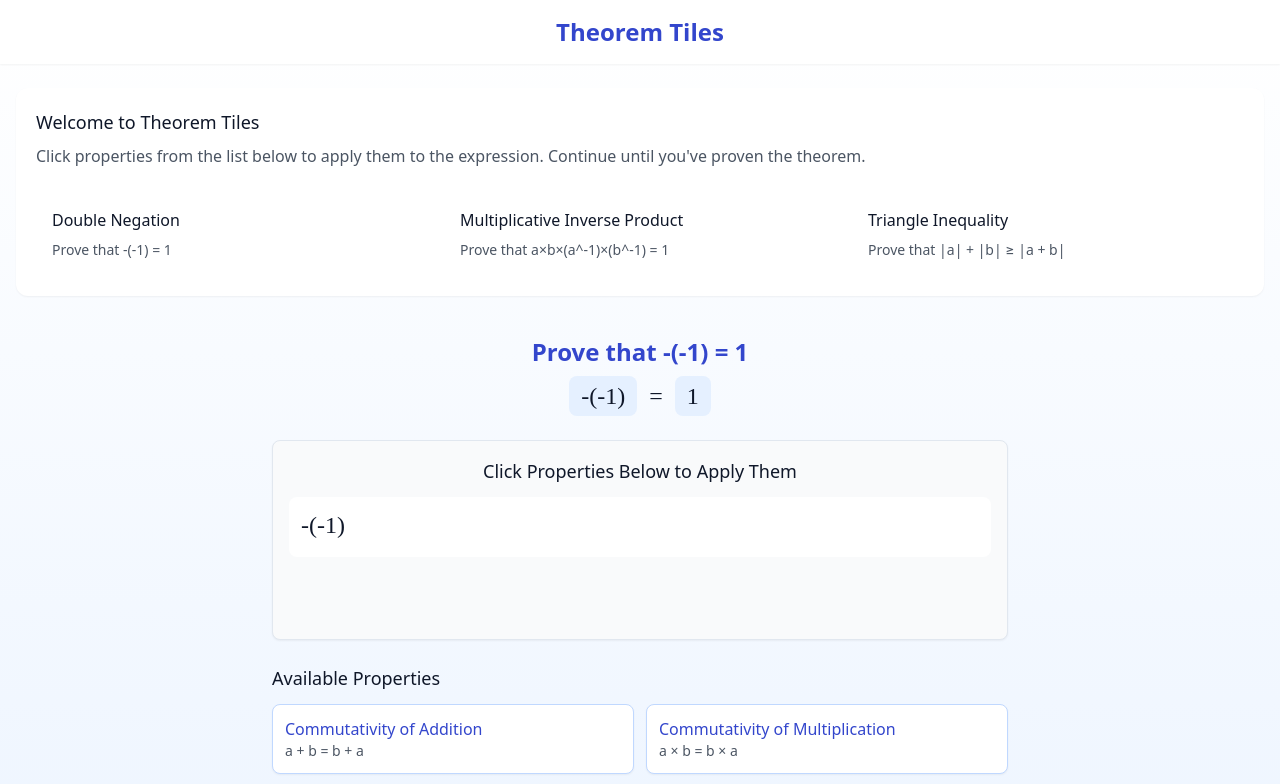
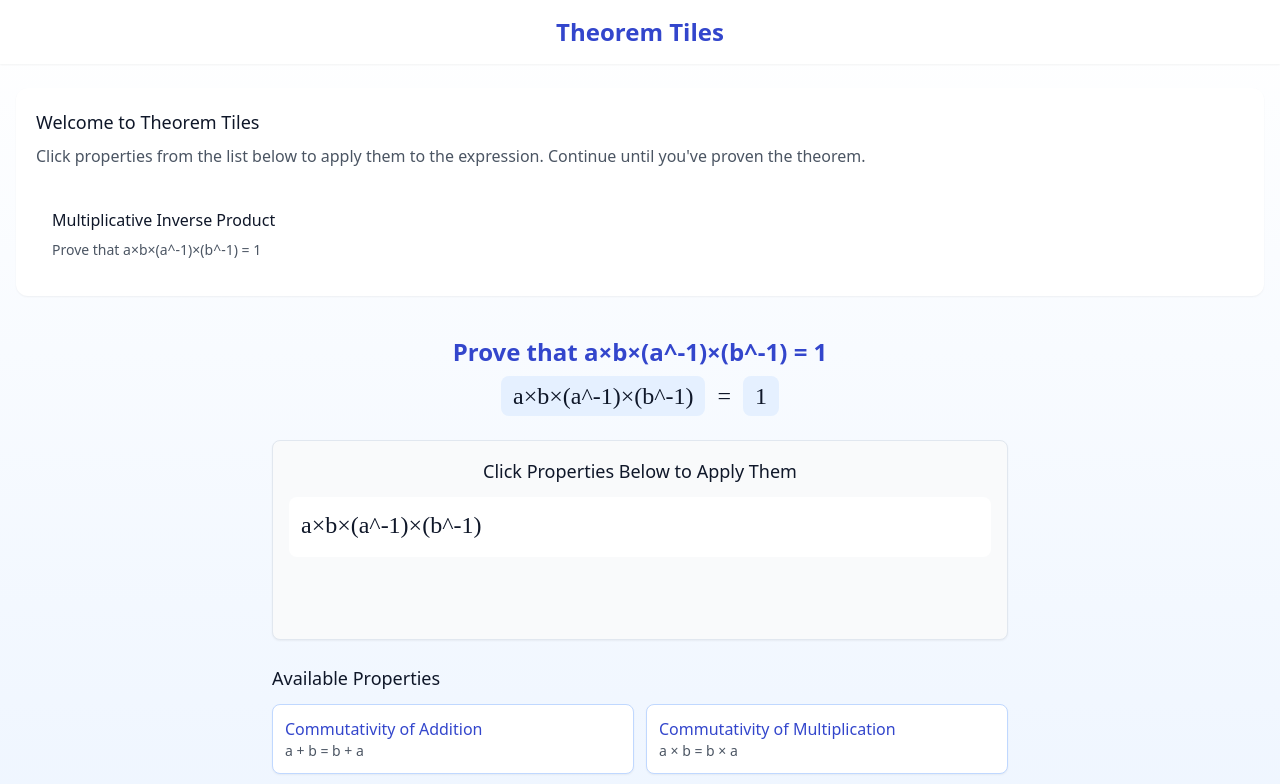
Before and after one commit to jacobsus7/theorem-tiles-interactive, a React (Vite) app: page / in a window 1280 px wide. Shown: the top 784 px of the page. Built offline with nearby package versions, Linux system fonts and the light colour scheme.

Commit message:
Hide Double Negation and Triangle Inequality tabs
Hide the Double Negation and Triangle Inequality tabs from the UI, but preserve their data.

```diff
--- a/src/App.tsx
+++ b/src/App.tsx
@@ -7,7 +7,7 @@ import { BrowserRouter, Routes, Route } from "react-router-dom";
 import Index from "./pages/Index";
 import NotFound from "./pages/NotFound";
 import InverseProductTheorem from "./pages/InverseProductTheorem";
-import TriangleInequality from "./pages/TriangleInequality";
+// import TriangleInequality from "./pages/TriangleInequality";
 
 const queryClient = new QueryClient();
 
@@ -20,7 +20,9 @@ const App = () => (
         <Routes>
           <Route path="/" element={<Index />} />
           <Route path="/inverse-product" element={<InverseProductTheorem />} />
+          {/* Temporarily hidden routes
           <Route path="/triangle-inequality" element={<TriangleInequality />} />
+          */}
           {/* ADD ALL CUSTOM ROUTES ABOVE THE CATCH-ALL "*" ROUTE */}
           <Route path="*" element={<NotFound />} />
         </Routes>
--- a/src/pages/Index.tsx
+++ b/src/pages/Index.tsx
@@ -1,4 +1,3 @@
-
 import React from 'react';
 import TheoremProver from '@/components/TheoremProver';
 import { theorems } from '@/data/theorems';
@@ -21,25 +20,27 @@ const Index = () => {
             Continue until you've proven the theorem.
           </p>
 
-          <div className="grid gap-4 md:grid-cols-3 mt-6">
+          <div className="grid gap-4 md:grid-cols-1 mt-6">
+            <Link to="/inverse-product" className="bg-mathBlue-50 rounded-lg p-4 hover:bg-mathBlue-100 transition-colors">
+              <h3 className="font-medium mb-2">Multiplicative Inverse Product</h3>
+              <p className="text-sm text-gray-600">Prove that a×b×(a^-1)×(b^-1) = 1</p>
+            </Link>
+
+            {/* Hidden but keeping the data
             <Link to="/" className="bg-mathBlue-50 rounded-lg p-4 hover:bg-mathBlue-100 transition-colors">
               <h3 className="font-medium mb-2">Double Negation</h3>
               <p className="text-sm text-gray-600">Prove that -(-1) = 1</p>
-            </Link>
-
-            <Link to="/inverse-product" className="bg-mathBlue-50 rounded-lg p-4 hover:bg-mathBlue-100 transition-colors">
-              <h3 className="font-medium mb-2">Multiplicative Inverse Product</h3>
-              <p className="text-sm text-gray-600">Prove that a×b×(a^-1)×(b^-1) = 1</p>
             </Link>
 
             <Link to="/triangle-inequality" className="bg-mathBlue-50 rounded-lg p-4 hover:bg-mathBlue-100 transition-colors">
               <h3 className="font-medium mb-2">Triangle Inequality</h3>
               <p className="text-sm text-gray-600">Prove that |a| + |b| ≥ |a + b|</p>
             </Link>
+            */}
           </div>
         </div>
 
-        <TheoremProver theorem={theorems[0]} />
+        <TheoremProver theorem={theorems[1]} />
       </main>
     </div>
   );
```
